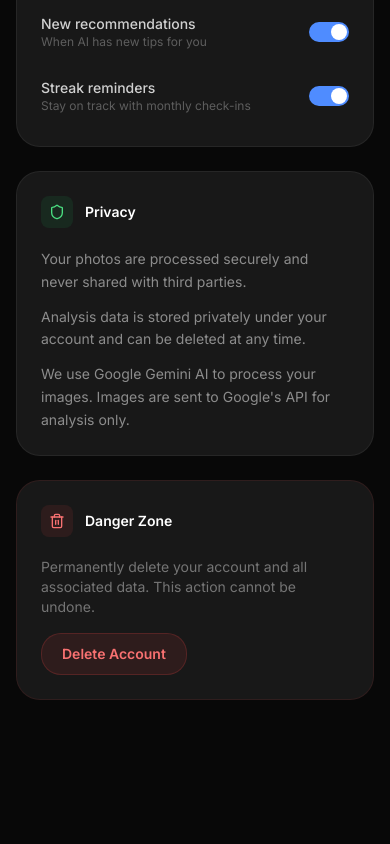
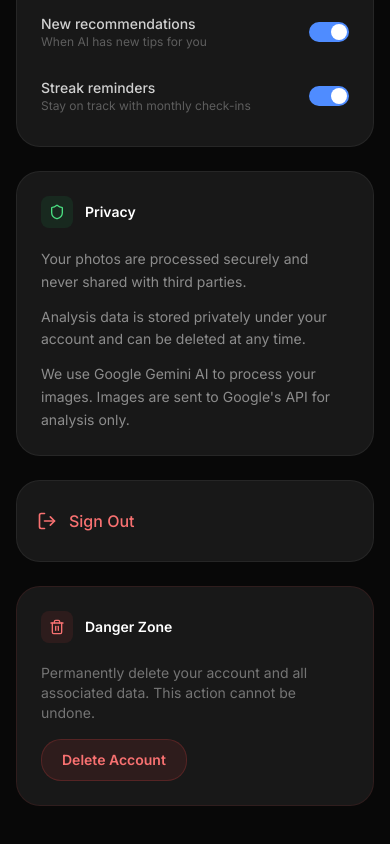
Before and after one commit to mistOfTime/GetMog, a React (Vite) app: page /settings in a window 390 px wide. Shown: the part 1096-1940 px from the top of the page. Before the commit the page ends 1892 px from the top, so only its background shows below. Built offline with nearby package versions, Linux system fonts and the light colour scheme; no server answers; the database is empty; sample sign-in values are in the browser's storage.

Commit message:
fix: camera fit, mobile sign out, cross-device sync push on first login

```diff
--- a/src/App.tsx
+++ b/src/App.tsx
@@ -36,6 +36,14 @@ export default function App() {
           if (cloud.currentAnalysis) setCurrentAnalysis(cloud.currentAnalysis)
           if (cloud.analysisHistory?.length) {
             cloud.analysisHistory.forEach(r => addToHistory(r))
+          }
+        } else {
+          // First time syncing — push local data to cloud
+          const { currentAnalysis: localAnalysis, analysisHistory: localHistory } = useAnalysisStore.getState()
+          const { avatarUrl: localAvatar } = useProfileStore.getState()
+          if (localAnalysis) {
+            const { saveAnalysisToCloud } = await import('@/lib/sync')
+            saveAnalysisToCloud(u.uid, localAnalysis, localHistory, localAvatar)
           }
         }
       }
--- a/src/pages/SettingsPage.tsx
+++ b/src/pages/SettingsPage.tsx
@@ -3,7 +3,7 @@ import { motion } from 'framer-motion'
 import { useForm } from 'react-hook-form'
 import { zodResolver } from '@hookform/resolvers/zod'
 import { z } from 'zod'
-import { updateProfile, updatePassword, deleteUser, EmailAuthProvider, reauthenticateWithCredential } from 'firebase/auth'
+import { updateProfile, updatePassword, deleteUser, EmailAuthProvider, reauthenticateWithCredential, signOut } from 'firebase/auth'
 import { auth } from '@/lib/firebase'
 import { useAuthStore } from '@/store/authStore'
 import { useAnalysisStore } from '@/store/analysisStore'
@@ -12,7 +12,7 @@ import { Card } from '@/components/ui/Card'
 import { Input } from '@/components/ui/Input'
 import { Button } from '@/components/ui/Button'
 import { useNavigate } from 'react-router-dom'
-import { User, Bell, Shield, Trash2, Key, CheckCircle, Plus, Camera } from 'lucide-react'
+import { User, Bell, Shield, Trash2, Key, CheckCircle, Plus, Camera, LogOut } from 'lucide-react'
 
 const profileSchema = z.object({
   displayName: z.string().min(2, 'Name too short'),
@@ -287,6 +287,19 @@ export function SettingsPage() {
         </Card>
       </motion.div>
 
+      {/* Sign Out — visible on mobile only */}
+      <motion.div variants={item} className="md:hidden">
+        <Card padding="md">
+          <button
+            onClick={async () => { await signOut(auth); setUser(null); navigate('/') }}
+            className="w-full flex items-center gap-3 py-2 text-red-400 hover:text-red-300 transition-colors"
+          >
+            <LogOut className="w-5 h-5" />
+            <span className="font-medium">Sign Out</span>
+          </button>
+        </Card>
+      </motion.div>
+
       {/* Danger zone */}
       <motion.div variants={item}>
         <Card padding="lg" className="border-red-500/10">
--- a/src/pages/UploadPage.tsx
+++ b/src/pages/UploadPage.tsx
@@ -505,7 +505,7 @@ export function UploadPage() {
                 playsInline
                 muted
                 className={cn(
-                  'w-full h-full object-cover',
+                  'w-full h-full object-contain bg-black',
                   facingMode === 'user' ? '-scale-x-100' : '',
                   capturedPreview ? 'hidden' : 'block'
                 )}
```
